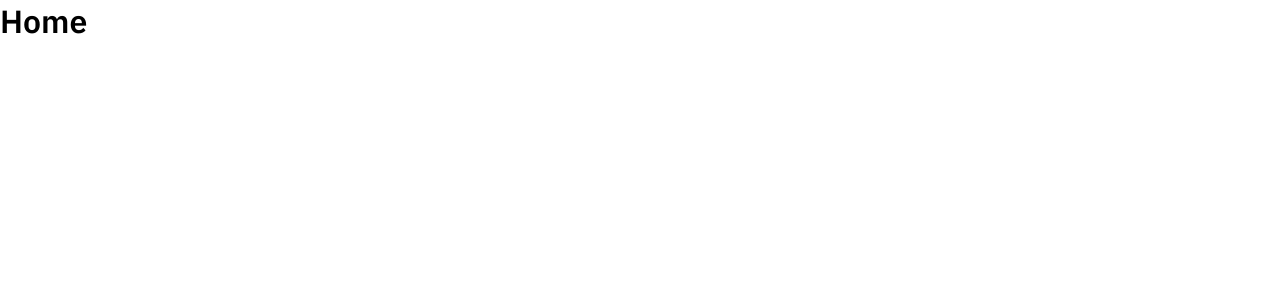
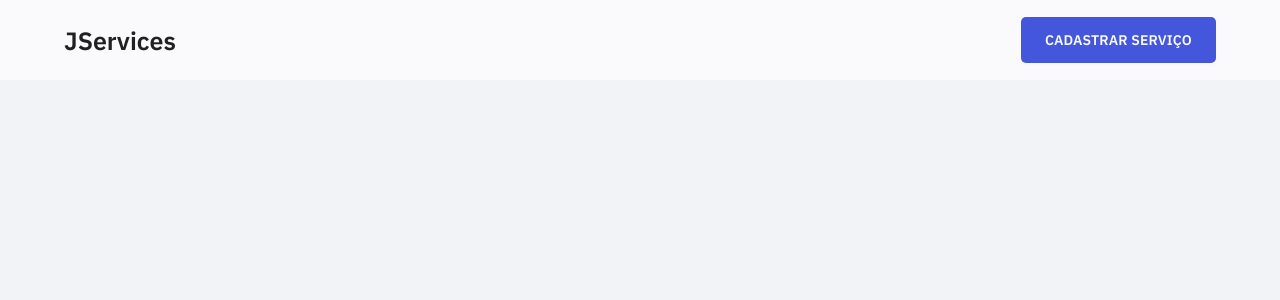
Before and after one commit to marcosmacedoo/jservices-frontend, a React (Vite) app: page / in a window 1280 px wide. Shown: the top 300 px of the page. Built offline with nearby package versions, Linux system fonts and the light colour scheme.

Commit message:
style: estilizacao do header

```diff
--- /dev/null
+++ b/src/components/Header/index.tsx
@@ -0,0 +1,15 @@
+import React from 'react'
+
+import '../../styles/global.css'
+import styles from './styles.module.css'
+
+export function Header() {
+  return (
+    <header className={styles.header}>
+      <div className="mainContainer">
+        <h1 className={styles.h1}>JServices</h1>
+        <button className={styles.primaryButton}>Cadastrar Serviço</button>
+      </div>
+    </header>
+  )
+}
--- /dev/null
+++ b/src/components/Header/styles.module.css
@@ -0,0 +1,49 @@
+.header {
+  width: 100%;
+  height: 8rem;
+  background: var(--white-100);
+  display: flex;
+  justify-content: center;
+}
+
+.header div {
+  display: flex;
+  align-items: center;
+  justify-content: space-between;
+}
+
+.h1 {
+  font-size: 2.5rem;
+  font-weight: 600;
+  color: var(--black-400);
+}
+
+.primaryButton {
+  padding: 1.4rem 2.4rem;
+  font-size: 1.4rem;
+  font-weight: 600;
+  letter-spacing: 0.0125em;
+  text-transform: uppercase;
+  color: var(--white-100);
+  background-color: var(--blue-500);
+  border-radius: 0.5rem;
+  transition: background-color 0.2s linear, transform 0.2s;
+}
+
+.primaryButton:hover {
+  background-color: var(--blue-600);
+}
+
+.primaryButton:active {
+  transform: scale(1.05);
+}
+
+@media only screen and (max-width: 425px) {
+  button {
+    position: absolute;
+    left: -99999px;
+    width: 0;
+    height: 0;
+    visibility: hidden;
+  }
+}
--- a/src/pages/Home/index.tsx
+++ b/src/pages/Home/index.tsx
@@ -1,5 +1,7 @@
 import React from 'react'
 
+import { Header } from '../../components/Header'
+
 export function Home() {
-  return <h1>Home</h1>
+  return <Header />
 }
--- a/src/styles/global.css
+++ b/src/styles/global.css
@@ -60,6 +60,16 @@ html {
 
 body {
   font-size: 1.6rem;
+  background: var(--white-300);
+}
+
+input,
+button {
+  border: 0;
+}
+
+button {
+  cursor: pointer;
 }
 
 .gone {
@@ -69,3 +79,8 @@ body {
   height: 0;
   visibility: hidden;
 }
+
+.mainContainer {
+  margin: 0 auto;
+  width: min(121.7rem, 90%);
+}
```
